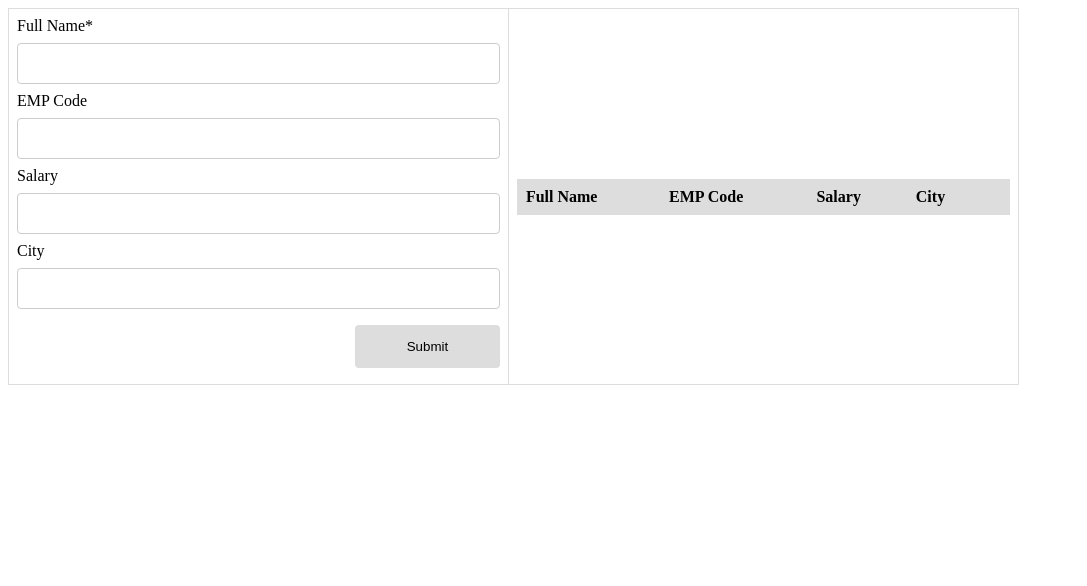
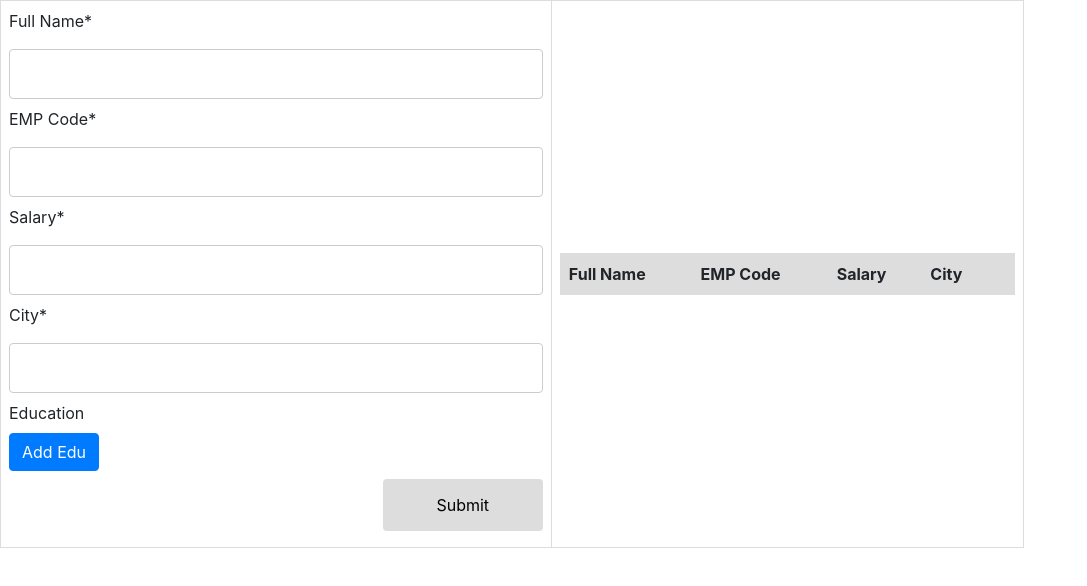
Before and after one commit to Bharat0118/Form, a plain HTML site: page form.html in a window 1280 px wide. Shown: the whole page, without its empty margins (0-1087 px from the left). Drawn offline with nearby package versions, Linux system fonts and the light colour scheme.

Commit message:
Update form.html

```diff
--- a/form.html
+++ b/form.html
@@ -6,33 +6,43 @@
         Html CRUD
     </title>
     <link rel="stylesheet" href="form.css">
+    <link rel="stylesheet" href="https://stackpath.bootstrapcdn.com/bootstrap/4.4.1/css/bootstrap.min.css" integrity="sha384-Vkoo8x4CGsO3+Hhxv8T/Q5PaXtkKtu6ug5TOeNV6gBiFeWPGFN9MuhOf23Q9Ifjh" crossorigin="anonymous">
 </head>
 
 <body>
     <table>
         <tr>
             <td>
-                <form onsubmit="event.preventDefault();onFormSubmit();" autocomplete="off">
+                <form onsubmit="event.preventDefault();onFormSubmit(); show()" autocomplete="off">
                     <div>
                         <label>Full Name*</label><label class="validation-error hide" id="fullNameValidationError">This field is required.</label>
                         <input type="text" name="fullName" id="fullName">
                     </div>
                     <div>
-                        <label>EMP Code</label>
+                        <label>EMP Code*</label>
                         <input type="text" name="empCode" id="empCode">
                     </div>
                     <div>
-                        <label>Salary</label>
+                        <label>Salary*</label>
                         <input type="text" name="salary" id="salary">
                     </div>
                     <div>
-                        <label>City</label>
+                        <label>City*</label>
                         <input type="text" name="city" id="city">
                     </div>
-                    <div  class="form-action-buttons">
+
+                    <label for="education">Education</label>
+                    <div id="newElementId"></div>
+
+
+                    <div id="dynamicCheck" class="form-action">
+                        <input type="button" class="btn btn-primary" value="Add Edu" onclick="createNewElement();"/>
+                     </div>
+
+                     <div  class="form-action-buttons">
                         <input type="submit" value="Submit">
                     </div>
-                </form>
+                    </form>
             </td>
             <td>
                 <table class="list" id="employeeList">
```
